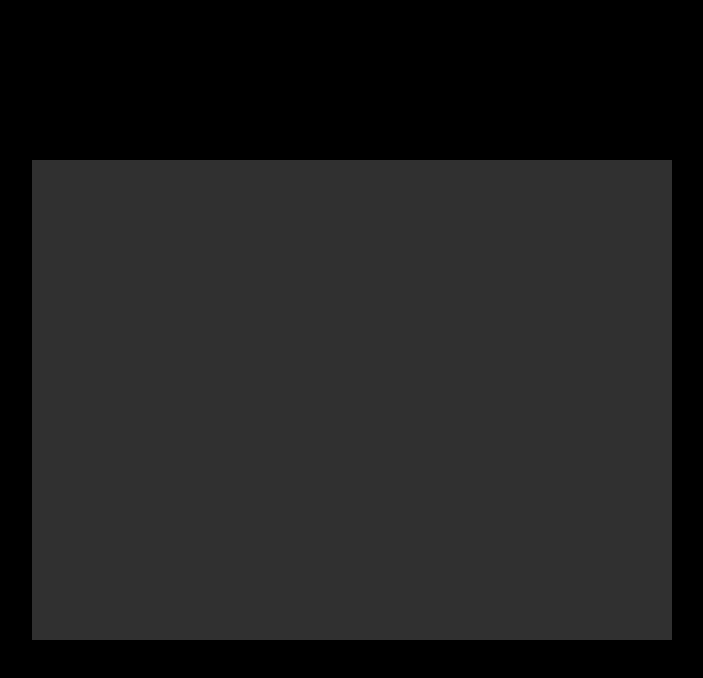
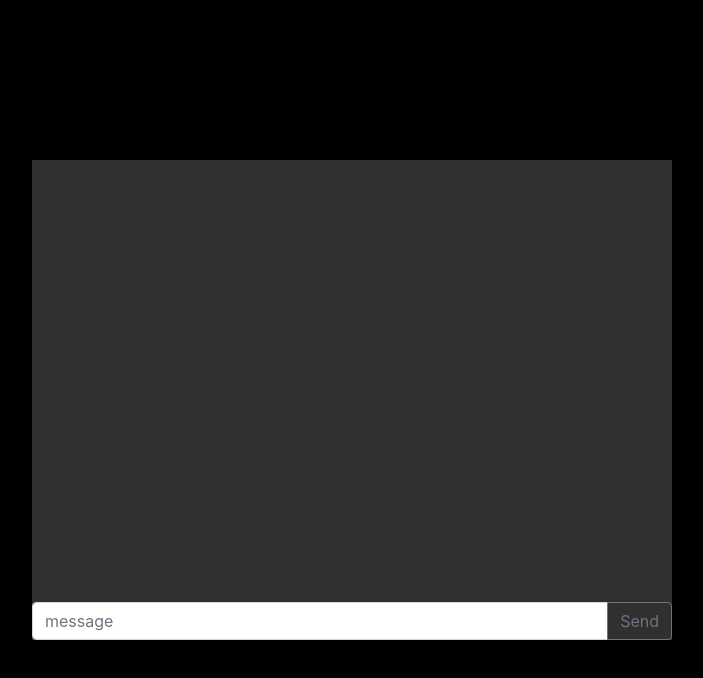
Before and after one commit to Johnhersh/chat_client, a React (Create React App) app: page / in a window 1280 px wide. Shown: the top 678 px of the page, without its empty margins (288-991 px from the left). Built offline with nearby package versions, Linux system fonts and the light colour scheme.

Commit message:
Added Bootstrap

```diff
--- a/package.json
+++ b/package.json
@@ -10,8 +10,10 @@
     "@types/node": "^12.12.58",
     "@types/react": "^16.9.49",
     "@types/react-dom": "^16.9.8",
+    "bootstrap": "^4.5.2",
     "node-sass": "^4.14.1",
     "react": "^16.13.1",
+    "react-bootstrap": "^1.3.0",
     "react-dom": "^16.13.1",
     "react-scripts": "3.4.3",
     "typescript": "^3.7.5"
--- a/src/App.scss
+++ b/src/App.scss
@@ -1,9 +1,12 @@
+@import "~bootstrap/scss/bootstrap";
+
 .App {
   text-align: center;
   display: flex;
   height: 100vh;
   align-items: center;
   justify-content: center;
+  background-color: black;
 }
 
 .App-logo {
--- a/src/index.css
+++ b/src/index.css
@@ -4,7 +4,6 @@ body {
     "Cantarell", "Fira Sans", "Droid Sans", "Helvetica Neue", sans-serif;
   -webkit-font-smoothing: antialiased;
   -moz-osx-font-smoothing: grayscale;
-  background-color: black;
 }
 
 code {
--- a/src/views/chat.component.tsx
+++ b/src/views/chat.component.tsx
@@ -1,9 +1,24 @@
 import React from "react";
+import InputGroup from "react-bootstrap/InputGroup";
+import FormControl from "react-bootstrap/FormControl";
+import Button from "react-bootstrap/Button";
 
 import "./chat.styles.scss";
 
 const ChatView = () => {
-  return <div className="chatViewOuterContainer"></div>;
+  return (
+    <div className="chatViewOuterContainer">
+      <div className="messagesContainer"></div>
+      <div className="inputContainer">
+        <InputGroup className="mb-0">
+          <FormControl placeholder="message" aria-label="message" aria-describedby="basic-addon2" />
+          <InputGroup.Append>
+            <Button variant="outline-secondary">Send</Button>
+          </InputGroup.Append>
+        </InputGroup>
+      </div>
+    </div>
+  );
 };
 
 export default ChatView;
--- a/src/views/chat.styles.scss
+++ b/src/views/chat.styles.scss
@@ -1,7 +1,16 @@
 .chatViewOuterContainer {
   display: flex;
+  flex-direction: column;
   // flex: 1;
   width: 50%;
   height: 60%;
   background-color: #303030;
 }
+
+.messagesContainer {
+  flex: 1;
+}
+
+.inputContainer {
+  width: 100%;
+}
```
Also changed, not shown: src/index.tsx (+6 -6 lines), 1 other file (tests, documents, lock files or other folders).
